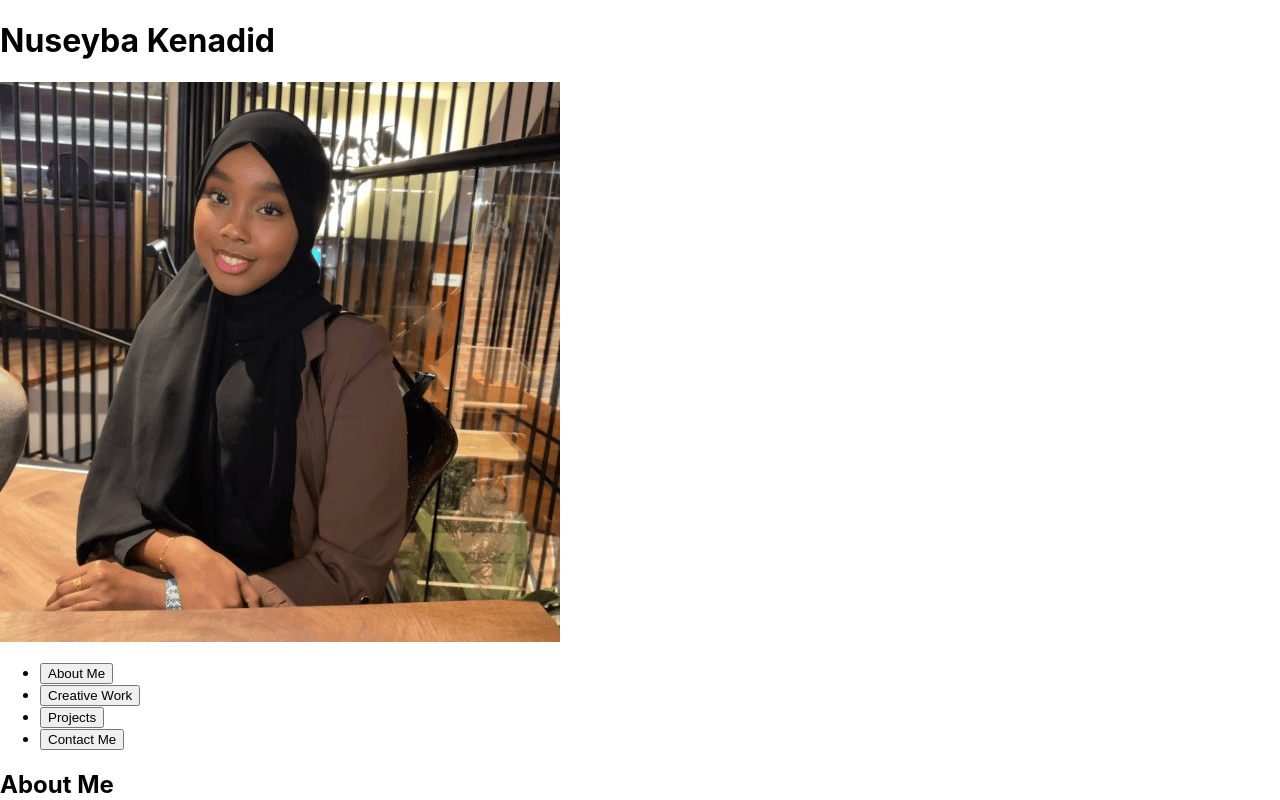
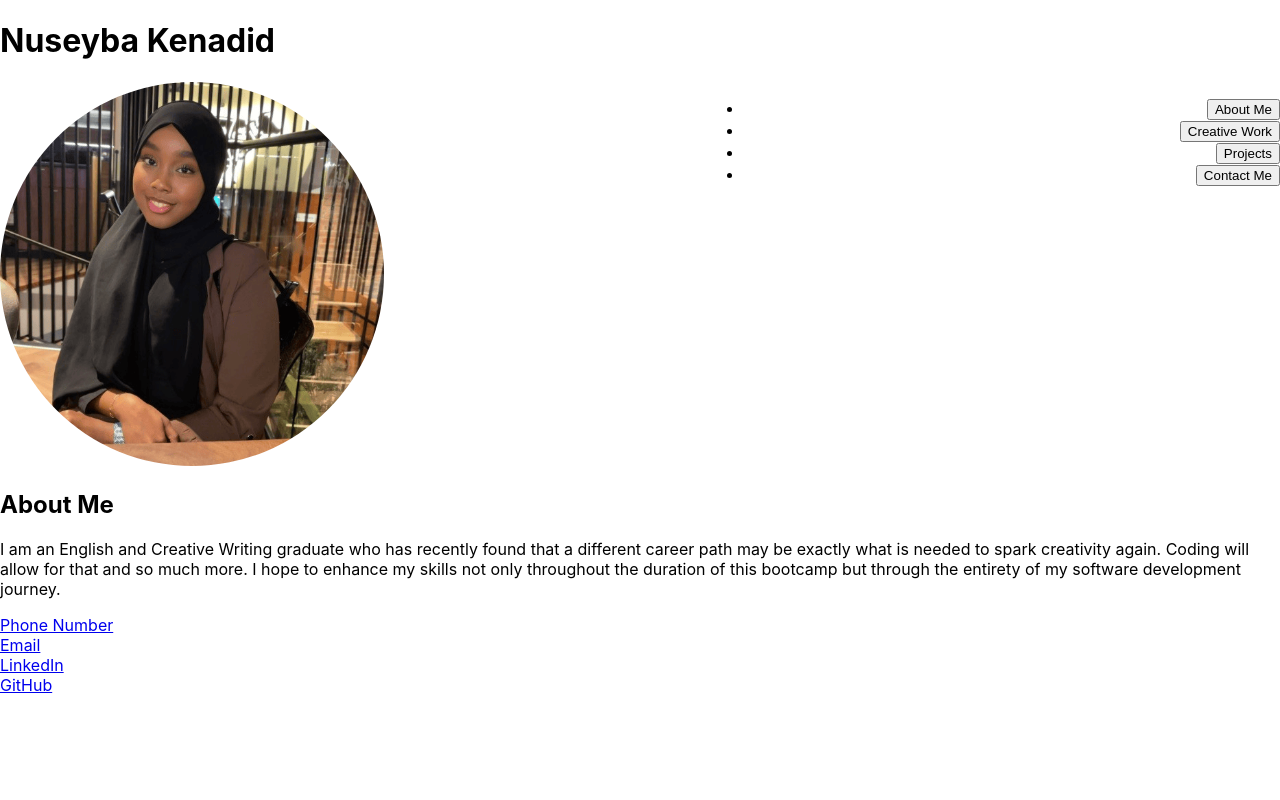
Before and after one commit to NazKena/Nuseyba-React-Portfolio, a React (Create React App) app in the folder nuseyba-react-portfolio/: page / in a window 1280 px wide. Shown: the top 800 px of the page. Built offline with nearby package versions, Linux system fonts and the light colour scheme; the HTML template or start-up script is replaced by a standard one.

Commit message:
added styling to about.js

```diff
--- a/nuseyba-react-portfolio/src/components/header.js
+++ b/nuseyba-react-portfolio/src/components/header.js
@@ -1,23 +1,59 @@
 import React from "react";
-import ProfilePicture from "../img/Nuseyba Kenadid.png"
+import ProfilePicture from "../img/Nuseyba Kenadid.png";
+
+const styles = {
+  container: {
+    width: "30%",
+    borderRadius: "60%",
+  },
+
+  topnav: {
+    position: "fixed",
+    width: "45%",
+    display: "inline",
+    textAlign: "end",
+    right: "0",
+    zIndex: "99",
+  },
 
 
-function Header () {
+};
 
+function Header() {
   return (
-    <div class="container">
+    <div>
       <h1>Nuseyba Kenadid</h1>
-    <img src={ProfilePicture} alt="photo of Nuseyba Kenadid"></img>
-   <nav class ='topnav'>
+      <img
+        src={ProfilePicture}
+        style={styles.container}
+        alt="photo of Nuseyba Kenadid"
+      ></img>
+      <nav style={styles.topnav}>
         <ul>
-         <li><a href= "#about-me"><button>About Me</button></a></li>
-         <li><a href="#creative-work"><button> Creative Work</button></a></li>
-         <li><a href= "#projects"><button>Projects</button></a></li>
-         <li><a href= "#contact-me"><button>Contact Me</button></a></li>
+          <li>
+            <a href="#about-me">
+              <button>About Me</button>
+            </a>
+          </li>
+          <li>
+            <a href="#creative-work">
+              <button> Creative Work</button>
+            </a>
+          </li>
+          <li>
+            <a href="#projects">
+              <button>Projects</button>
+            </a>
+          </li>
+          <li>
+            <a href="#contact-me">
+              <button>Contact Me</button>
+            </a>
+          </li>
         </ul>
       </nav>
     </div>
   );
-};
+}
 
 export default Header;
```
Lines whose indentation alone changed are shown as unchanged.
